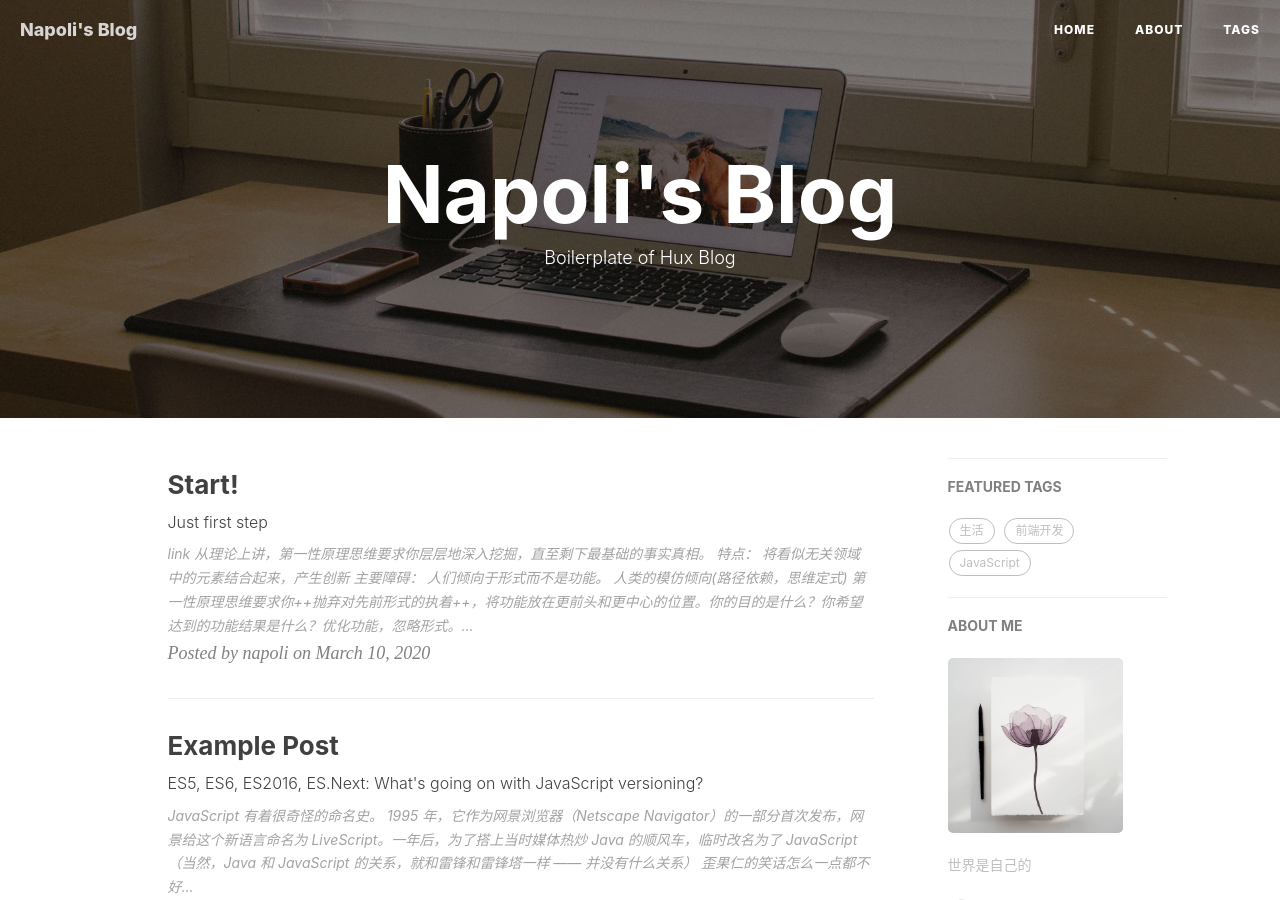
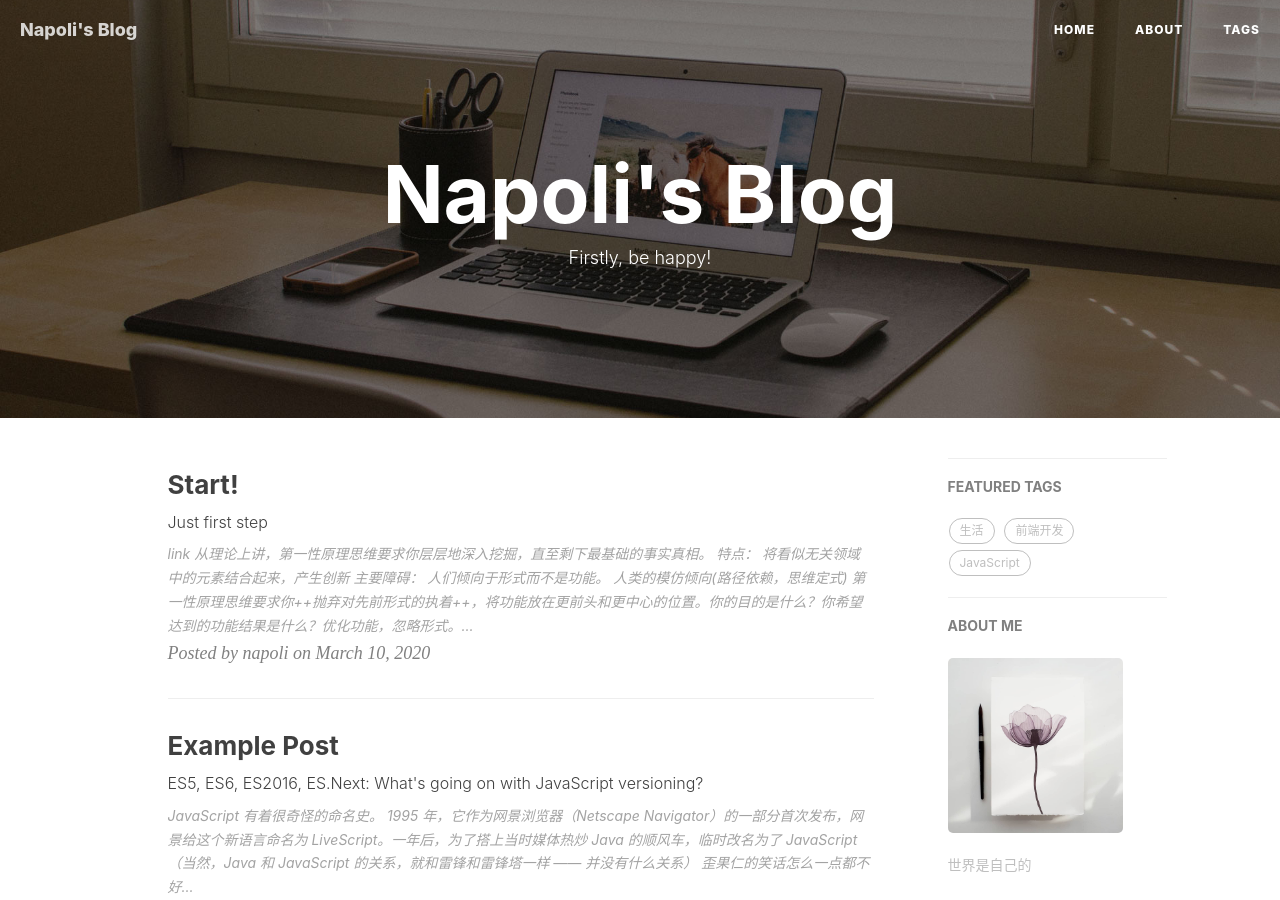
Before and after one commit to nananapoli/nananapoli.github.io, a Jekyll site: the page built from index.html, in a window 1280 px wide and 900 px high. Built offline with Jekyll 4.4.1, drawn with Linux system fonts in a browser that asks for light colours; nearby versions of some CDN libraries; the list of posts is cut into pages by our own code; comment, search, counter and statistics services are not loaded.

Commit message:
fix: ...

```diff
--- a/_includes/head.html
+++ b/_includes/head.html
@@ -23,7 +23,7 @@
     <!-- Custom Fonts -->
     <!-- <link href="http://maxcdn.bootstrapcdn.com/font-awesome/4.3.0/css/font-awesome.min.css" rel="stylesheet" type="text/css"> -->
     <!-- Hux change font-awesome CDN to qiniu -->
-    <link href="http://cdn.staticfile.org/font-awesome/4.2.0/css/font-awesome.min.css" rel="stylesheet" type="text/css">
+    <!-- <link href="http://cdn.staticfile.org/font-awesome/4.2.0/css/font-awesome.min.css" rel="stylesheet" type="text/css"> -->
 
 
     <!-- Hux Delete, sad but pending in China
--- a/_layouts/keynote.html
+++ b/_layouts/keynote.html
@@ -63,7 +63,7 @@
                 <!-- 多说 Share start -->
                 </style>
                 <div class="ds-share"
-                    style="text-align: right"
+                    style="text-align: right;display: none"
                     data-thread-key="{{page.id}}" data-title="{{page.title}}"
                     data-images="{{ site.url }}{{site.baseurl}}/{% if page.header-img %}{{ page.header-img }}{% else %}{{ site.header-img }}{% endif %}"
                     data-content="{{ content | strip_html | truncate:80 }} | Hux Blog，@Hux黄玄 的个人博客"
--- a/_layouts/post.html
+++ b/_layouts/post.html
@@ -55,7 +55,7 @@
                 <!-- 多说 Share start -->
                 </style>
                 <div class="ds-share"
-                    style="text-align: right"
+                    style="text-align: right;display: none"
                     data-thread-key="{{page.id}}"
                     data-title="{{page.title}}"
                     data-url="{{site.url}}{{site.baseurl}}{{page.url}}"
--- a/index.html
+++ b/index.html
@@ -1,6 +1,6 @@
 ---
 layout: page
-description: "Boilerplate of Hux Blog"
+description: "Firstly, be happy!"
 ---
 
 {% for post in paginator.posts %}
```
